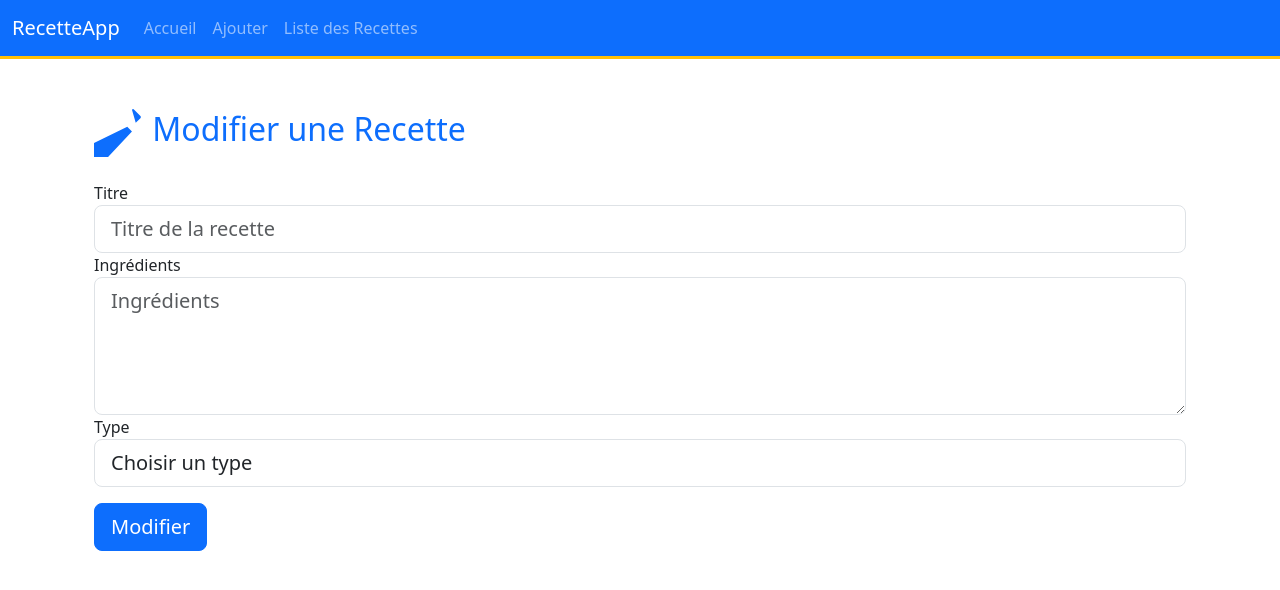
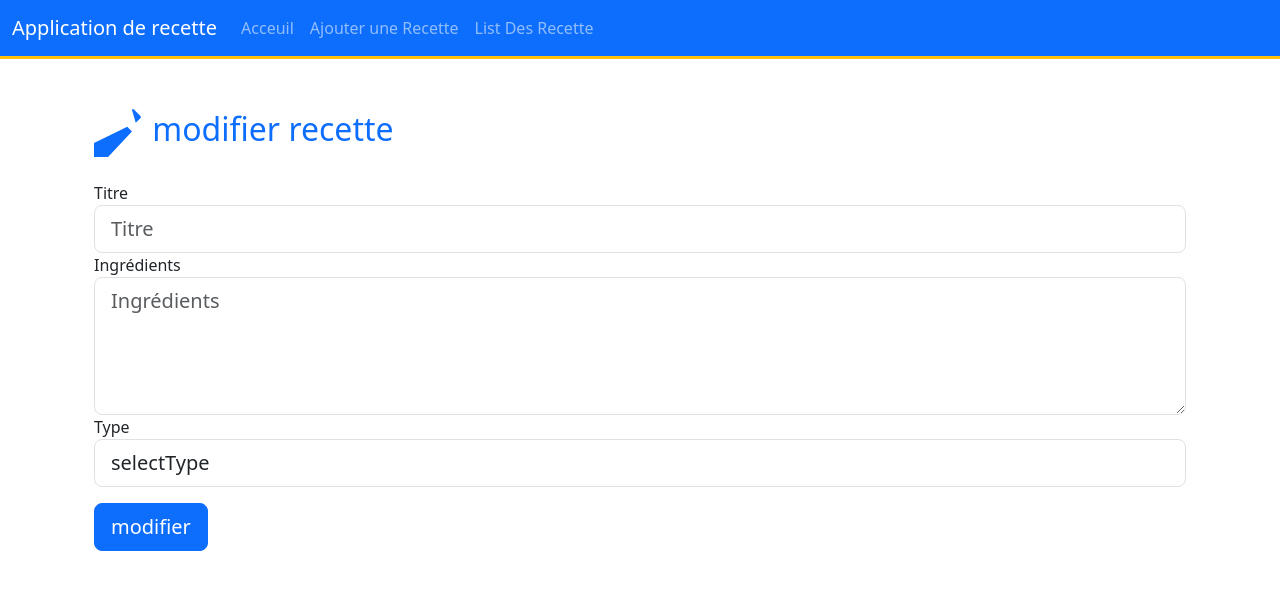
Before and after one commit to shyshasy/savory-recipe-hub, a Vue app: page /edit-recipe/1 in a window 1280 px wide. Shown: the top 590 px of the page. Built offline with nearby package versions, Linux system fonts and the light colour scheme.

Commit message:
translating the language

```diff
--- a/package.json
+++ b/package.json
@@ -12,7 +12,7 @@
     "bootstrap": "^5.3.3",
     "pinia": "^2.2.2",
     "vue": "^3.4.37",
-    "vue-i18n": "^10.0.3",
+    "vue-i18n": "^10.0.0",
     "vue-router": "^4.4.3"
   },
   "devDependencies": {
--- a/src/App.vue
+++ b/src/App.vue
@@ -2,20 +2,20 @@
   <div>
     <nav class="navbar navbar-expand-lg navbar-dark bg-primary border-bottom border-warning border-3">
       <div class="container-fluid"> <!-- Utiliser container-fluid pour étendre sur toute la largeur -->
-        <a class="navbar-brand" href="#">RecetteApp</a>
+        <a class="navbar-brand" href="#">{{$t('RecetteApp')}}</a>
         <button class="navbar-toggler" type="button" data-toggle="collapse" data-target="#navbarNav" aria-controls="navbarNav" aria-expanded="false" aria-label="Toggle navigation">
           <span class="navbar-toggler-icon"></span>
         </button>
         <div class="collapse navbar-collapse" id="navbarNav">
           <ul class="navbar-nav ml-auto">
             <li class="nav-item">
-              <router-link class="nav-link" to="/">Accueil</router-link>
+              <router-link class="nav-link" to="/">{{ $t('home') }}</router-link>
             </li>
             <li class="nav-item">
-              <router-link class="nav-link" to="/add-recipe">Ajouter</router-link>
+              <router-link class="nav-link" to="/add-recipe">{{ $t('add_recipe') }}</router-link>
             </li>
             <li class="nav-item">
-              <router-link class="nav-link" to="/recipe-list">Liste des Recettes</router-link>
+              <router-link class="nav-link" to="/recipe-list">{{ $t('recipe_list') }}</router-link>
             </li>
           </ul>
         </div>
@@ -26,6 +26,7 @@
     </div>
   </div>
 </template>
+
 
 <script>
 export default {
--- a/src/components/AddRecipe.vue
+++ b/src/components/AddRecipe.vue
@@ -4,31 +4,31 @@
       <svg xmlns="http://www.w3.org/2000/svg" width="50" height="50" fill="currentColor" class="bi bi-plus-circle" viewBox="0 0 16 16">
         <path d="M8 0a8 8 0 1 0 8 8A8 8 0 0 0 8 0zm0 15a7 7 0 1 1 7-7 7 7 0 0 1-7 7zm.5-7a.5.5 0 0 1-.5-.5V4.5a.5.5 0 0 1 1 0v2.5a.5.5 0 0 1-.5.5zm-2 0a.5.5 0 0 1-.5-.5V4.5a.5.5 0 0 1 1 0v2.5a.5.5 0 0 1-.5.5zm4 0a.5.5 0 0 1-.5-.5V4.5a.5.5 0 0 1 1 0v2.5a.5.5 0 0 1-.5.5z"/>
       </svg>
-      Ajouter une Recette
+      {{ $t('add_recipe') }}
     </h2>
     <form @submit.prevent="handleAddRecipe">
       <div class="form-group">
-        <label for="title">Titre</label>
-        <input v-model="recipe.title" type="text" class="form-control form-control-lg" id="title" placeholder="Titre de la recette" required />
+        <label for="title">{{ $t('title') }}</label>
+        <input v-model="recipe.title" type="text" class="form-control form-control-lg" id="title" :placeholder="$t('title')" required />
       </div>
       <div class="form-group">
-        <label for="ingredients">Ingrédients</label>
-        <textarea v-model="recipe.ingredients" class="form-control form-control-lg" id="ingredients" rows="4" placeholder="Ingrédients" required></textarea>
+        <label for="ingredients">{{ $t('ingredients') }}</label>
+        <textarea v-model="recipe.ingredients" class="form-control form-control-lg" id="ingredients" rows="4" :placeholder="$t('ingredients')" required></textarea>
       </div>
       <div class="form-group">
-        <label for="type">Type</label>
+        <label for="type">{{ $t('type') }}</label>
         <select v-model="recipe.type" class="form-control form-control-lg" id="type" required>
-          <option value="" disabled>Choisir un type</option>
-          <option>Entrée</option>
-          <option>Plat</option>
-          <option>Dessert</option>
+          <option value="" disabled>{{ $t('choose_type') }}</option>
+          <option value="starter">{{ $t('starter') }}</option>
+          <option value="main">{{ $t('main') }}</option>
+          <option value="dessert">{{ $t('dessert') }}</option>
         </select>
       </div>
-      <button type="submit" class="btn btn-primary btn-lg mt-3">Ajouter</button>
+      <button type="submit" class="btn btn-primary btn-lg mt-3">{{ $t('submit') }}</button>
     </form>
     <!-- Affichage du message de succès -->
     <div v-if="successMessage" class="alert alert-success mt-3">
-      {{ successMessage }}
+      {{ $t('success_message') }}
     </div>
   </div>
 </template>
@@ -53,7 +53,7 @@ export default {
     function handleAddRecipe() {
       if (recipe.value.title && recipe.value.ingredients && recipe.value.type) {
         recipeStore.addRecipe({ ...recipe.value, id: Date.now() });
-        successMessage.value = 'Recette ajoutée avec succès !';
+        successMessage.value = true;
         setTimeout(() => {
           router.push({ name: 'recipe-list' });
         }, 1500); // Redirection après 1,5 seconde
--- a/src/components/EditRecipe.vue
+++ b/src/components/EditRecipe.vue
@@ -4,29 +4,29 @@
       <svg xmlns="http://www.w3.org/2000/svg" width="50" height="50" fill="currentColor" class="bi bi-pencil" viewBox="0 0 16 16">
         <path d="M12.146 0.854a.5.5 0 0 1 .708 0l2 2a.5.5 0 0 1 0 .708l-1.5 1.5L12.146.854zM0 11.5V16h4.5L12.146 7.854 10.646 6.354 0 11.5z"/>
       </svg>
-      Modifier une Recette
+      {{ $t('editRecipe') }}
     </h2>
     <form @submit.prevent="handleEditRecipe">
       <div class="form-group">
-        <label for="title">Titre</label>
-        <input v-model="recipe.title" type="text" class="form-control form-control-lg" id="title" placeholder="Titre de la recette" required />
+        <label for="title">{{ $t('title') }}</label>
+        <input v-model="recipe.title" type="text" class="form-control form-control-lg" id="title" :placeholder="$t('title')" required />
       </div>
       <div class="form-group">
-        <label for="ingredients">Ingrédients</label>
-        <textarea v-model="recipe.ingredients" class="form-control form-control-lg" id="ingredients" rows="4" placeholder="Ingrédients" required></textarea>
+        <label for="ingredients">{{ $t('ingredients') }}</label>
+        <textarea v-model="recipe.ingredients" class="form-control form-control-lg" id="ingredients" rows="4" :placeholder="$t('ingredients')" required></textarea>
       </div>
       <div class="form-group">
-        <label for="type">Type</label>
+        <label for="type">{{ $t('type') }}</label>
         <select v-model="recipe.type" class="form-control form-control-lg" id="type" required>
-          <option value="" disabled>Choisir un type</option>
-          <option>Entrée</option>
-          <option>Plat</option>
-          <option>Dessert</option>
+          <option value="" disabled>{{ $t('selectType') }}</option>
+          <option>{{ $t('appetizer') }}</option>
+          <option>{{ $t('mainCourse') }}</option>
+          <option>{{ $t('dessert') }}</option>
         </select>
       </div>
-      <button type="submit" class="btn btn-primary btn-lg mt-3">Modifier</button>
+      <button type="submit" class="btn btn-primary btn-lg mt-3">{{ $t('editButton') }}</button>
     </form>
-    <p v-if="successMessage" class="mt-3 alert alert-success">{{ successMessage }}</p>
+    <p v-if="successMessage" class="mt-3 alert alert-success">{{ $t('successMessage') }}</p>
   </div>
 </template>
 
@@ -59,7 +59,7 @@ export default {
     function handleEditRecipe() {
       if (recipe.value.title && recipe.value.ingredients && recipe.value.type) {
         recipeStore.recipes = recipeStore.recipes.map(r => r.id === recipe.value.id ? { ...recipe.value } : r);
-        successMessage.value = 'Recette modifiée avec succès';
+        successMessage.value = 'successMessage'; // Utilisez la clé pour le message
         setTimeout(() => {
           router.push({ name: 'recipe-list' });
         }, 2000); // Redirection après 2 secondes pour afficher le message de succès
--- a/src/components/Home.vue
+++ b/src/components/Home.vue
@@ -4,9 +4,9 @@
       <svg xmlns="http://www.w3.org/2000/svg" width="60" height="60" fill="currentColor" class="bi bi-cup" viewBox="0 0 16 16">
         <path d="M11 0h-6a2 2 0 0 0-2 2v12a2 2 0 0 0 2 2h6a2 2 0 0 0 2-2V2a2 2 0 0 0-2-2zM5 1h6a1 1 0 0 1 1 1v11a1 1 0 0 1-1 1H5a1 1 0 0 1-1-1V2a1 1 0 0 1 1-1z"/>
       </svg>
-      Bienvenue sur RecetteApp!
+      {{ $t('welcome_title') }}
     </h1>
-    <p class="lead text-dark mb-4">Découvrez, ajoutez et gérez vos recettes préférées avec une touche de fraîcheur et d'énergie.</p>
+    <p class="lead text-dark mb-4">{{ $t('welcome_description') }}</p>
 
     <!-- Carousel d'images -->
     <div id="recipeCarousel" class="carousel slide mb-4" data-bs-ride="carousel">
@@ -26,18 +26,19 @@
       </div>
       <button class="carousel-control-prev" type="button" data-bs-target="#recipeCarousel" data-bs-slide="prev">
         <span class="carousel-control-prev-icon" aria-hidden="true"></span>
-        <span class="visually-hidden">Précédent</span>
+        <span class="visually-hidden">{{ $t('carousel_previous') }}</span>
       </button>
       <button class="carousel-control-next" type="button" data-bs-target="#recipeCarousel" data-bs-slide="next">
         <span class="carousel-control-next-icon" aria-hidden="true"></span>
-        <span class="visually-hidden">Suivant</span>
+        <span class="visually-hidden">{{ $t('carousel_next') }}</span>
       </button>
     </div>
 
-    <router-link to="/add-recipe" class="btn btn-warning btn-lg mx-2">Ajouter une Recette</router-link>
-    <router-link to="/recipe-list" class="btn btn-success btn-lg mx-2">Voir Liste des Recettes</router-link>
+    <router-link to="/add-recipe" class="btn btn-warning btn-lg mx-2">{{ $t('add_recipe') }}</router-link>
+    <router-link to="/recipe-list" class="btn btn-success btn-lg mx-2">{{ $t('view_recipe_list') }}</router-link>
   </div>
 </template>
+
 
 <script>
 export default {
--- /dev/null
+++ b/src/locales/en.json
@@ -0,0 +1,27 @@
+{
+    "add_recipe": "Add a Recipe",
+    "title": "Title",
+    "ingredients": "Ingredients",
+    "type": "Type",
+    "choose_type": "Choose a type",
+    "starter": "Starter",
+    "main": "Main",
+    "dessert": "Dessert",
+    "submit": "Add",
+    "success_message": "Recipe added successfully!",
+    "editRecipe": "editRecipe",
+    "editButton": "Edit",
+    "home": "home",
+    "RecetteApp": "RecetteApp",
+    "welcome_title": "Welcome to RecipeApp!",
+    "welcome_description": "Discover, add, and manage your favorite recipes with a touch of freshness and energy.",
+    "carousel_previous": "Previous",
+    "carousel_next": "Next",
+    "view_recipe_list": "View Recipe List",
+    "recipe_list": "Recipe List",
+    "deleteConfirmation": "Are you sure you want to delete this recipe?",
+    "successMessage": "Recipe deleted successfully",
+    "details": "Details",
+    "edit": "Edit",
+    "delete": "Delete"
+}
--- /dev/null
+++ b/src/locales/fr.json
@@ -0,0 +1,22 @@
+{
+    "add_recipe": "Ajouter une Recette",
+    "title": "Titre",
+    "ingredients": "Ingrédients",
+    "type": "Type",
+    "choose_type": "Choisir un type",
+    "starter": "Entrée",
+    "main": "Plat",
+    "dessert": "Dessert",
+    "submit": "Ajouter",
+    "success_message": "Recette ajoutée avec succès !",
+    "editRecipe": "modifier recette",
+    "editButton": "modifier",
+    "home": "Acceuil",
+    "RecetteApp": "Application de recette",
+    "welcome_title": "Bienvenue sur RecetteApp!",
+    "welcome_description": "Découvrez, ajoutez et gérez vos recettes préférées avec une touche de fraîcheur et d'énergie.",
+    "carousel_previous": "Précédent",
+    "carousel_next": "Suivant",
+    "view_recipe_list": "Voir Liste des Recettes",
+    "recipe_list": "List Des Recette"
+}
--- a/src/main.js
+++ b/src/main.js
@@ -2,35 +2,25 @@ import { createApp } from 'vue';
 import App from './App.vue';
 import router from './router';
 import { createPinia } from 'pinia';
-import 'bootstrap/dist/css/bootstrap.min.css'; // Importez les styles de Bootstrap
-import 'bootstrap'; // Importez les composants JavaScript de Bootstrap si nécess
+import { createI18n } from 'vue-i18n';
+import 'bootstrap/dist/css/bootstrap.min.css';
+import 'bootstrap';
 
-import { createI18n } from 'vue-i18n';
-
-const messages = {
-  en: {
-    welcome: 'Welcome',
-    hello: 'Hello World!',
-    goodbye: 'Goodbye',
-  },
-  fr: {
-    welcome: 'Bienvenue',
-    hello: 'Bonjour le monde !',
-    goodbye: 'Au revoir',
-  },
-};
+import en from './locales/en.json';
+import fr from './locales/fr.json';
 
 const i18n = createI18n({
-  locale: 'en',
+  locale: 'fr',
   fallbackLocale: 'en',
-  messages,
+  messages: {
+    en,
+    fr
+  }
 });
-
-export default i18n;
-
 
 const app = createApp(App);
 
 app.use(router);
 app.use(createPinia());
+app.use(i18n);
 app.mount('#app');
```
Also changed, not shown: 1 other file (tests, documents, lock files or other folders).
